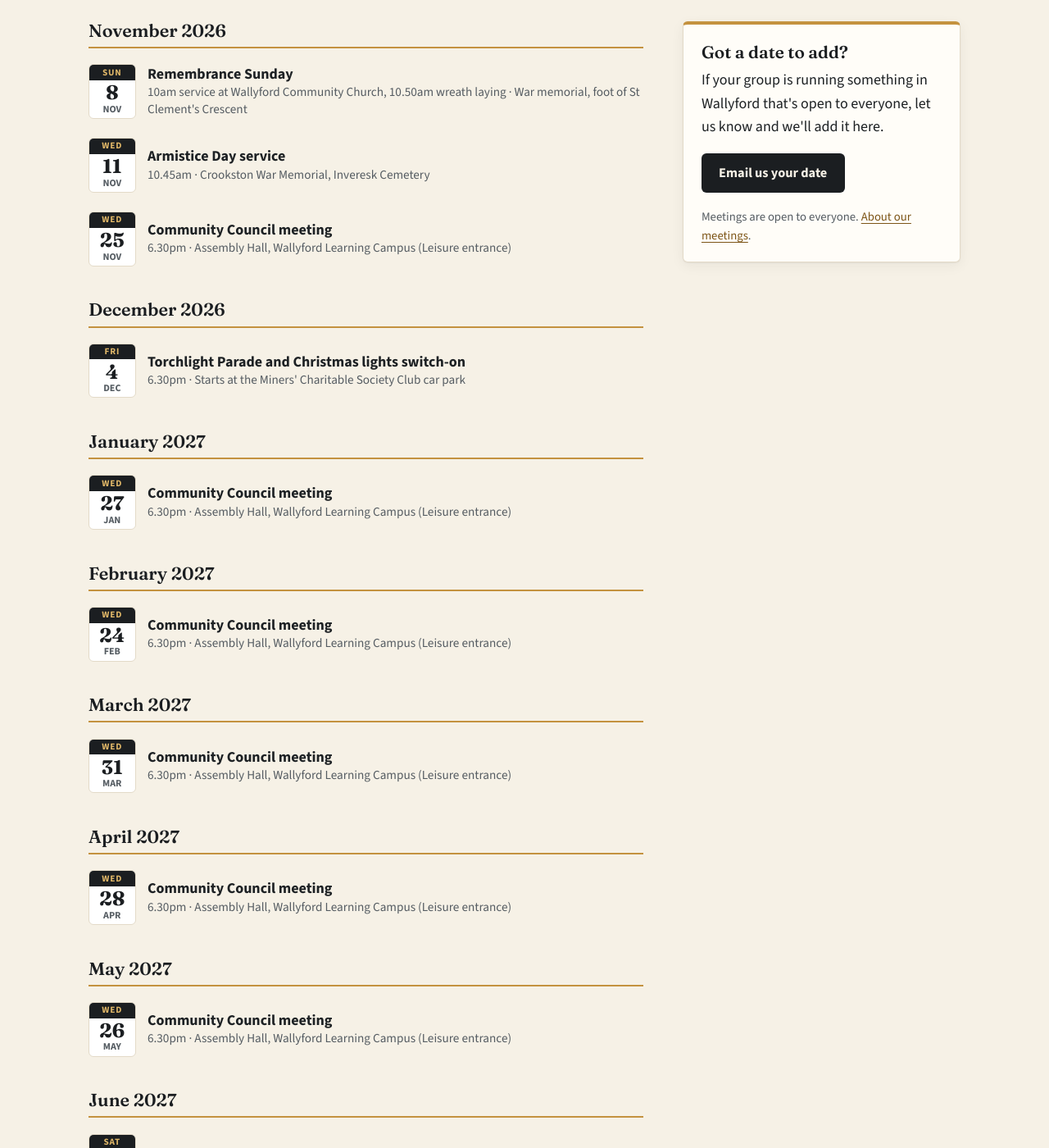
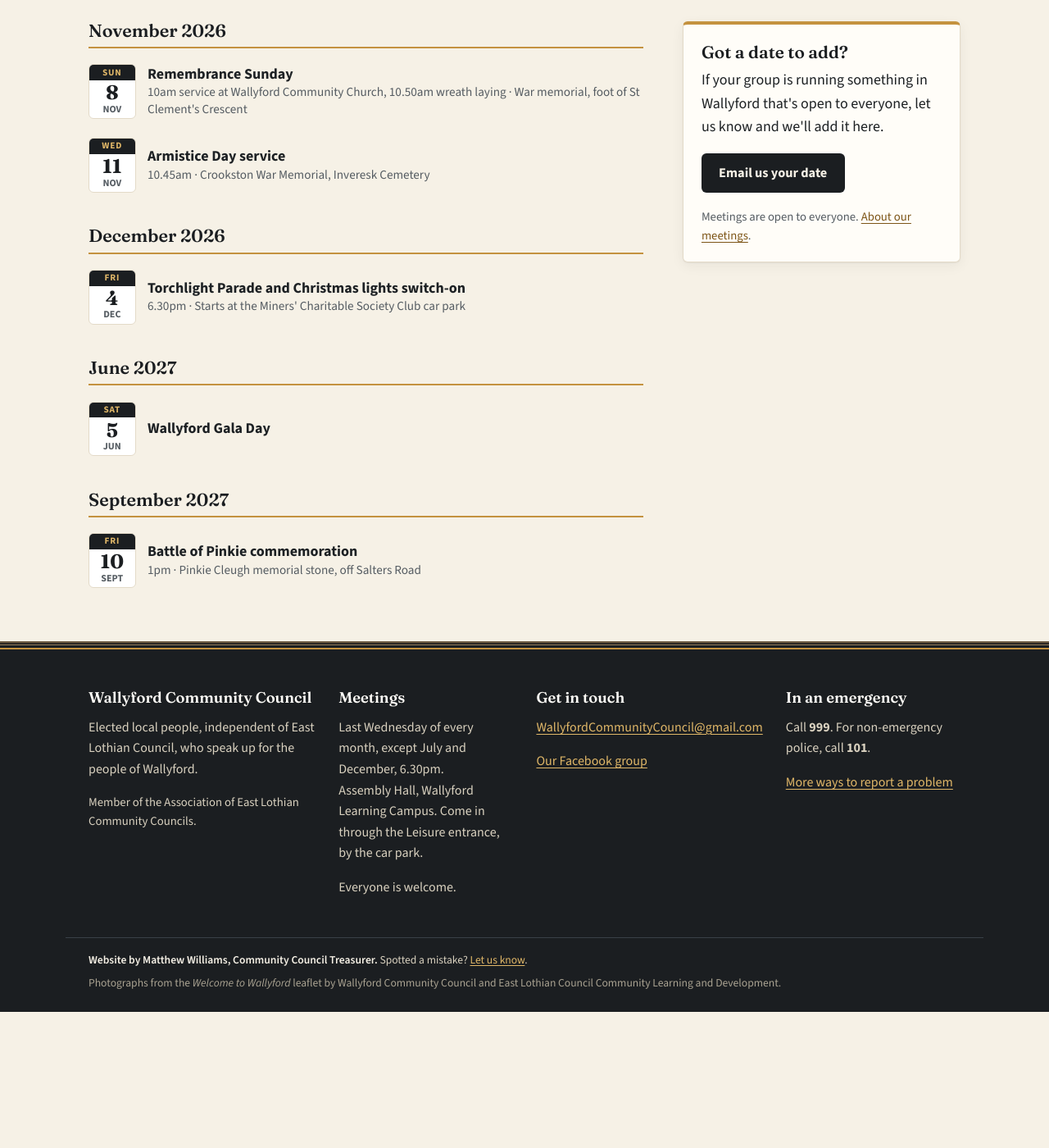
Before and after one commit to dochtie/wallyford-community-council, a Jekyll site: the page built from whats-on.html, in a window 1280 px wide and 1400 px high, scrolled down 364 px. Shown: the whole window at 82% size. Built offline with Jekyll 4.4.1, drawn with Linux system fonts in a browser that asks for light colours; after the commit the page ends 1598 px from its top, so only the background shows below that; part of the change alters nothing that is shown; some of the changed text lies outside the part shown.

Commit message:
Take Community Council meeting dates from the website sheet (#44)
Meetings were worked out from a rule (last Wednesday of the month, not July or December). Now they come only from the Upcoming dates tab of the website sheet: any ticked row whose event name says "Community Council meeting". The sheet is fetched once per page and feeds the Coming up box, the What's on page and the "next meeting" dates, which fall back to the general wording in _config.yml when there's no meeting on the sheet.

Co-Authored-By: Claude Opus 5.5 <noreply@anthropic.com>
Claude-Session: https://claude.ai/code/session_01AHWgmqwkD4cXXNannvNyAj

```diff
--- a/assets/js/site.js
+++ b/assets/js/site.js
@@ -1,8 +1,9 @@
 /* Wallyford Community Council: small site helpers.
    1. Mobile menu
-   2. Next meeting and Torchlight Parade dates
+   2. Torchlight Parade date
    3. "You said, we did" tracker, read from a published Google Sheet (CSV)
-   4. "Coming up" list of events (home page) and the What's on page
+   4. "Coming up" list of events (home page), the What's on page and the
+      "next meeting" dates, with meetings read from the website sheet
    5. Back to top button
    6. Community Speedwatch results, read from a published Google Sheet (CSV)
 */
@@ -31,12 +32,6 @@
   var fmtLong = new Intl.DateTimeFormat("en-GB", { weekday: "long", day: "numeric", month: "long", year: "numeric" });
   var fmtShort = new Intl.DateTimeFormat("en-GB", { day: "numeric", month: "short", year: "numeric" });
 
-  function lastWeekday(year, month, weekday) {
-    var d = new Date(year, month + 1, 0);
-    while (d.getDay() !== weekday) d.setDate(d.getDate() - 1);
-    return d;
-  }
-
   function firstWeekday(year, month, weekday) {
     var d = new Date(year, month, 1);
     while (d.getDay() !== weekday) d.setDate(d.getDate() + 1);
@@ -45,18 +40,6 @@
 
   function sameDay(a, b) {
     return a.getFullYear() === b.getFullYear() && a.getMonth() === b.getMonth() && a.getDate() === b.getDate();
-  }
-
-  // Last Wednesday of the month, 6.30pm, no meetings in July or December.
-  function nextMeeting(now) {
-    for (var i = 0; i < 14; i++) {
-      var d = lastWeekday(now.getFullYear(), now.getMonth() + i, 3);
-      if (d.getMonth() === 6 || d.getMonth() === 11) continue;
-      var finished = new Date(d);
-      finished.setHours(21, 0, 0, 0);
-      if (finished >= now) return d;
-    }
-    return null;
   }
 
   // First Friday of December.
@@ -79,7 +62,6 @@
 
   function initDates() {
     var now = new Date();
-    fillDates("[data-next-meeting]", nextMeeting(now), now);
     fillDates("[data-parade-date]", nextParade(now), now);
   }
 
@@ -375,20 +357,17 @@
     return x;
   }
 
+  function siteLink(path) { return (cfg.base || "/") + path; }
+
+  // Community Council meetings come from the "Upcoming dates" tab of the
+  // website sheet: any row whose event name says "Community Council meeting".
+  var MEETING = /community council meeting|\bcc meeting/i;
+
   // Regular events, worked out for a given year. "match" spots the same
   // event when it's also typed into the website sheet (see mergeEvents).
   function regularEvents(year) {
     var list = [];
-    var link = function (path) { return (cfg.base || "/") + path; };
-    for (var m = 0; m < 12; m++) {
-      if (m === 6 || m === 11) continue;
-      list.push({
-        date: lastWeekday(year, m, 3), ends: 21,
-        title: "Community Council meeting", match: /community council meeting|\bcc meeting/i,
-        time: "6.30pm", place: "Assembly Hall, Wallyford Learning Campus (Leisure entrance)",
-        link: link("council/#meetings")
-      });
-    }
+    var link = siteLink;
     // Remembrance Sunday is the second Sunday in November.
     var firstSunday = firstWeekday(year, 10, 0);
     list.push({
@@ -451,10 +430,13 @@
       if (hasShow && !/^(true|yes|y|1|x)$/i.test(o.show || "")) continue;
       var d = parseDate(o.date);
       if (!d || !o.title) continue;
+      var meeting = MEETING.test(o.title);
+      // Only ordinary web links, so nothing odd typed in the sheet can run.
+      var link = /^https?:\/\//i.test(o.link || "") ? o.link : "";
       out.push({
-        date: d, ends: 23, title: o.title, time: niceTime(o.time), place: o.place || "",
-        // Only ordinary web links, so nothing odd typed in the sheet can run.
-        link: /^https?:\/\//i.test(o.link || "") ? o.link : ""
+        date: d, ends: meeting ? 21 : 23, title: o.title, time: niceTime(o.time), place: o.place || "",
+        link: link || (meeting ? siteLink("council/#meetings") : ""),
+        meeting: meeting
       });
     }
     return out;
@@ -504,6 +486,26 @@
     return regular.filter(function (r, i) { return !replaced[i]; }).concat(out);
   }
 
+  // The "Upcoming dates" tab, fetched once per page and shared by the
+  // Coming up box, the What's on page and the "next meeting" dates.
+  var sheetPromise = null;
+  function loadSheetEvents() {
+    if (sheetPromise) return sheetPromise;
+    var url = cfg.eventsUrl && String(cfg.eventsUrl).trim();
+    if (!url) return (sheetPromise = Promise.resolve([]));
+    sheetPromise = fetch(url, { cache: "no-cache" })
+      .then(function (res) {
+        if (!res.ok) throw new Error("HTTP " + res.status);
+        return res.text();
+      })
+      .then(function (text) {
+        if (/^\s*</.test(text)) throw new Error("Expected CSV, got HTML");
+        return sheetEvents(parseCSV(text));
+      })
+      .catch(function () { return []; });
+    return sheetPromise;
+  }
+
   function initComingUp() {
     var box = document.getElementById("coming-up");
     var year = document.getElementById("whats-on");
@@ -516,19 +518,21 @@
     };
     // Show the regular dates straight away, then add the sheet's dates when they arrive.
     show(regular);
-    var url = cfg.eventsUrl && String(cfg.eventsUrl).trim();
-    if (!url) return;
-    fetch(url, { cache: "no-cache" })
-      .then(function (res) {
-        if (!res.ok) throw new Error("HTTP " + res.status);
-        return res.text();
-      })
-      .then(function (text) {
-        if (/^\s*</.test(text)) throw new Error("Expected CSV, got HTML");
-        var extra = sheetEvents(parseCSV(text));
-        if (extra.length) show(mergeEvents(regular, extra));
-      })
-      .catch(function () { /* keep showing the regular dates */ });
+    loadSheetEvents().then(function (extra) {
+      if (extra.length) show(mergeEvents(regular, extra));
+    });
+  }
+
+  // "Next meeting" dates on the Council, Report it and You said, we did
+  // pages: the next meeting on the sheet. If there isn't one, the general
+  // wording (last Wednesday of every month...) stays.
+  function initNextMeeting() {
+    if (!document.querySelector("[data-next-meeting]")) return;
+    var now = new Date();
+    loadSheetEvents().then(function (events) {
+      var next = upcoming(events.filter(function (e) { return e.meeting; }), now)[0];
+      if (next) fillDates("[data-next-meeting]", next.date, now);
+    });
   }
 
   // Events that haven't finished yet, soonest first.
@@ -1000,6 +1004,7 @@
     initDates();
     initTracker();
     initComingUp();
+    initNextMeeting();
     initToTop();
     initSpeedwatch();
   }
```
Also changed, not shown: _config.yml (+6 -4 lines), README.md.
